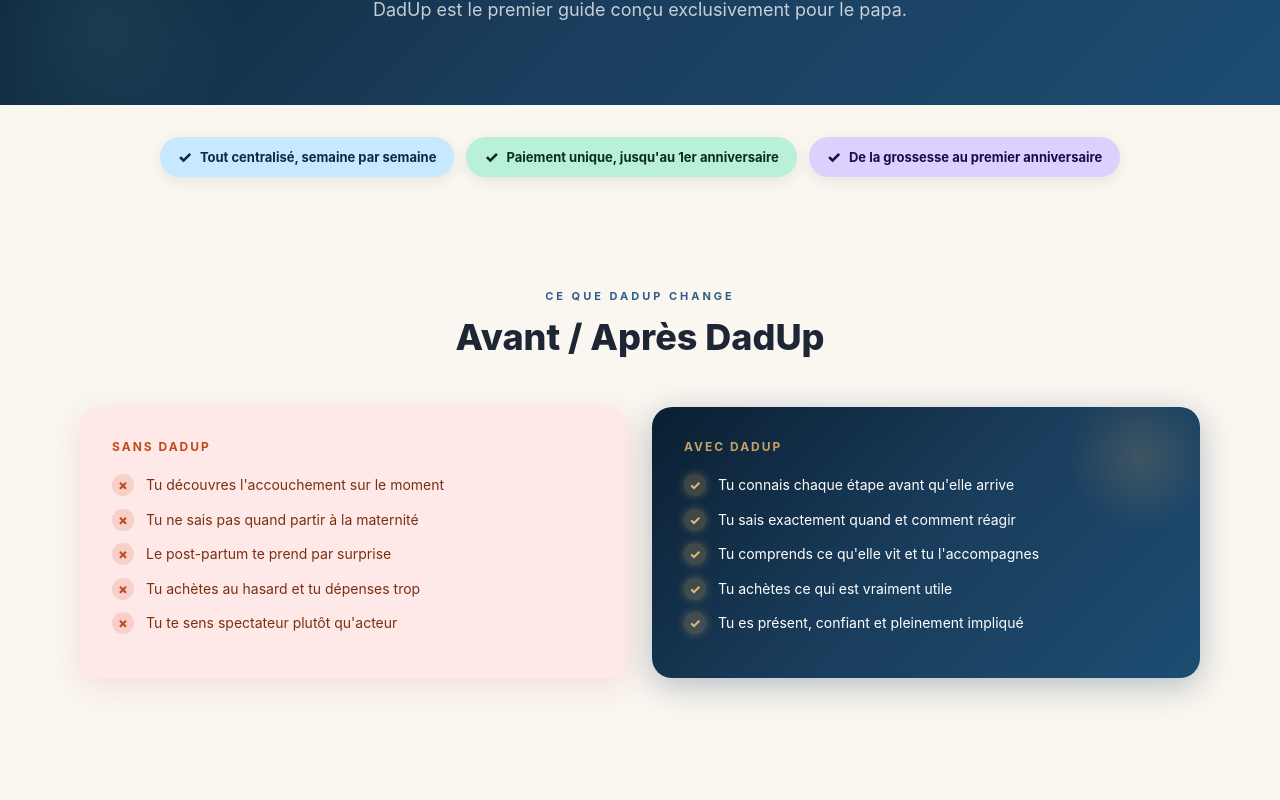
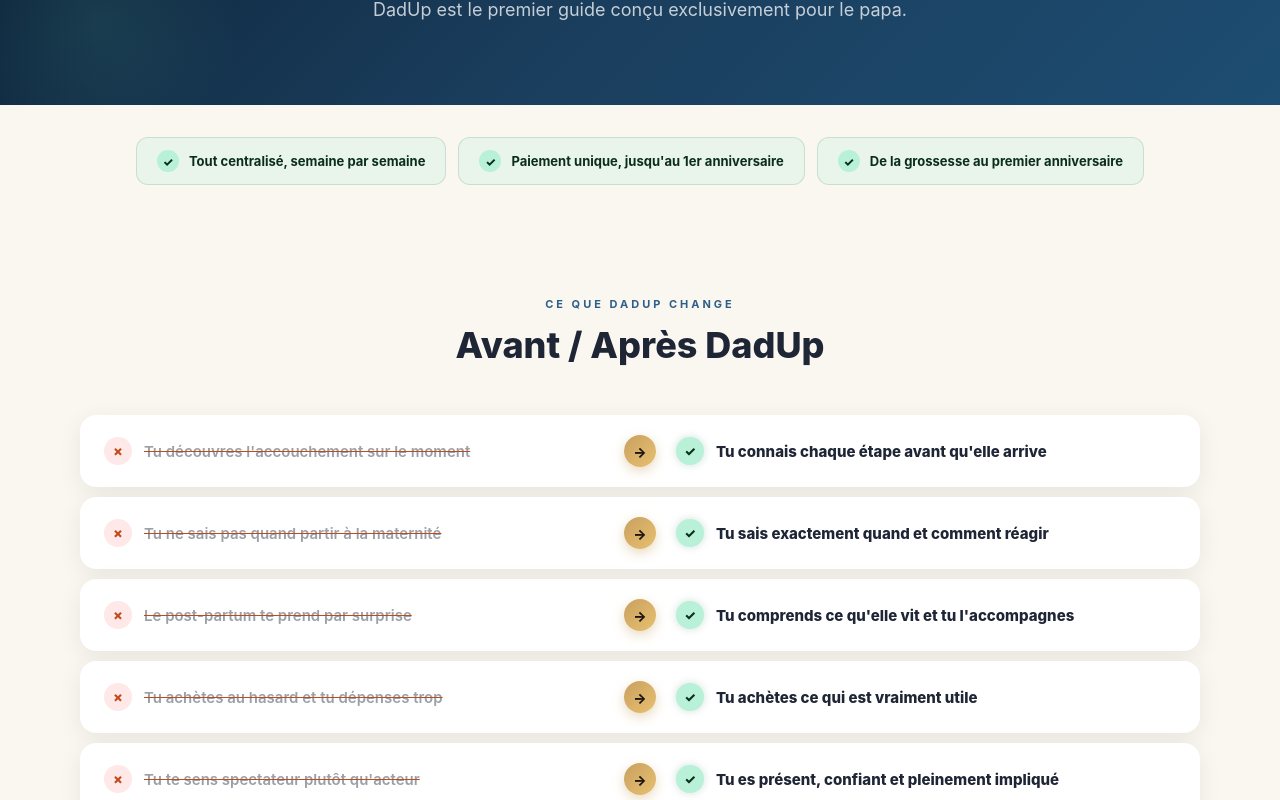
Before and after one commit to Julproject/dadup, a Next.js app: page /pourquoi in a window 1280 px wide. Shown: the part 320-1120 px from the top of the page. Built offline with nearby package versions, Linux system fonts and the light colour scheme.

Commit message:
Update page.tsx

```diff
--- a/app/pourquoi/page.tsx
+++ b/app/pourquoi/page.tsx
@@ -87,13 +87,15 @@ export default function PourquoiPage() {
       <section style={{background:C.cream, padding:'32px 40px'}}>
         <div style={{maxWidth:'1200px', margin:'0 auto', display:'flex', gap:'12px', justifyContent:'center', flexWrap:'wrap' as const}}>
           {[
-            {bg:'#C8E8FF', color:'#0A2847', label:'Tout centralisé, semaine par semaine'},
-            {bg:'#B8F0D8', color:'#0A2E1A', label:"Paiement unique, jusqu'au 1er anniversaire"},
-            {bg:'#DDD0FF', color:'#1A0A4A', label:'De la grossesse au premier anniversaire'},
-          ].map((b,i) => (
-            <div key={i} style={{display:'flex', alignItems:'center', gap:'8px', background:b.bg, borderRadius:'24px', padding:'10px 18px', boxShadow:'0 4px 16px rgba(0,0,0,0.08)'}}>
-              <span style={{color:b.color, fontSize:'16px', fontWeight:800}}>✓</span>
-              <span style={{color:b.color, fontSize:'13px', fontWeight:700}}>{b.label}</span>
+            'Tout centralisé, semaine par semaine',
+            "Paiement unique, jusqu'au 1er anniversaire",
+            'De la grossesse au premier anniversaire',
+          ].map((label,i) => (
+            <div key={i} style={{display:'flex', alignItems:'center', gap:'10px', background:'rgba(184,240,216,0.25)', border:'1px solid rgba(13,107,64,0.15)', borderRadius:'12px', padding:'12px 20px'}}>
+              <div style={{width:'22px', height:'22px', borderRadius:'50%', background:'#B8F0D8', display:'flex', alignItems:'center', justifyContent:'center', flexShrink:0}}>
+                <span style={{color:'#0A2E1A', fontSize:'12px', fontWeight:800}}>✓</span>
+              </div>
+              <span style={{color:'#0A2E1A', fontSize:'13px', fontWeight:700}}>{label}</span>
             </div>
           ))}
         </div>
@@ -105,44 +107,32 @@ export default function PourquoiPage() {
           <p style={{color:C.blue, fontSize:'11px', fontWeight:700, letterSpacing:'3px', textTransform:'uppercase' as const, margin:'0 0 12px'}}>Ce que DadUp change</p>
           <h2 style={{fontSize:'36px', fontWeight:800, color:C.dark, margin:0}}>Avant / Après DadUp</h2>
         </div>
-        <div className="aa">
-          {/* Sans DadUp */}
-          <div className="card-hover" style={{background:'#FFE8E8', borderRadius:'20px', padding:'32px', boxShadow:'0 8px 32px rgba(180,60,60,0.12)'}}>
-            <p style={{color:'#C04A1A', fontSize:'12px', fontWeight:700, letterSpacing:'2px', textTransform:'uppercase' as const, margin:'0 0 20px'}}>Sans DadUp</p>
-            {[
-              "Tu découvres l'accouchement sur le moment",
-              "Tu ne sais pas quand partir à la maternité",
-              "Le post-partum te prend par surprise",
-              "Tu achètes au hasard et tu dépenses trop",
-              "Tu te sens spectateur plutôt qu'acteur",
-            ].map((t,i) => (
-              <div key={i} style={{display:'flex', gap:'12px', alignItems:'flex-start', marginBottom:'12px'}}>
-                <div style={{width:'22px', height:'22px', borderRadius:'50%', background:'rgba(192,74,26,0.15)', display:'flex', alignItems:'center', justifyContent:'center', flexShrink:0}}>
+        <div style={{display:'flex', flexDirection:'column' as const, gap:'10px'}}>
+          {[
+            {sans:"Tu découvres l'accouchement sur le moment", avec:"Tu connais chaque étape avant qu'elle arrive"},
+            {sans:"Tu ne sais pas quand partir à la maternité", avec:"Tu sais exactement quand et comment réagir"},
+            {sans:"Le post-partum te prend par surprise", avec:"Tu comprends ce qu'elle vit et tu l'accompagnes"},
+            {sans:"Tu achètes au hasard et tu dépenses trop", avec:"Tu achètes ce qui est vraiment utile"},
+            {sans:"Tu te sens spectateur plutôt qu'acteur", avec:"Tu es présent, confiant et pleinement impliqué"},
+          ].map((item,i) => (
+            <div key={i} style={{background:'#fff', borderRadius:'16px', padding:'20px 24px', display:'grid', gridTemplateColumns:'1fr 40px 1fr', gap:'16px', alignItems:'center', boxShadow:'0 6px 24px rgba(0,0,0,0.07)'}}>
+              <div style={{display:'flex', alignItems:'center', gap:'12px'}}>
+                <div style={{width:'28px', height:'28px', borderRadius:'50%', background:'#FFE8E8', display:'flex', alignItems:'center', justifyContent:'center', flexShrink:0}}>
                   <span style={{color:'#C04A1A', fontSize:'13px', fontWeight:800}}>✗</span>
                 </div>
-                <p style={{color:'#7A3010', fontSize:'14px', margin:0, lineHeight:1.6}}>{t}</p>
+                <p style={{color:'#9aa0a8', fontSize:'15px', fontWeight:600, margin:0, textDecoration:'line-through', textDecorationColor:'#C04A1A'}}>{item.sans}</p>
               </div>
-            ))}
-          </div>
-          {/* Avec DadUp */}
-          <div className="card-hover" style={{background:'linear-gradient(135deg,#0a1f32 0%,#1A3D5C 50%,#1d4d72 100%)', borderRadius:'20px', padding:'32px', boxShadow:'0 8px 32px rgba(26,61,92,0.3)', position:'relative', overflow:'hidden'}}>
-            <div style={{position:'absolute', top:'-30px', right:'-20px', width:'160px', height:'160px', borderRadius:'50%', background:'radial-gradient(circle,rgba(200,160,96,0.2) 0%,transparent 65%)', pointerEvents:'none'}}></div>
-            <p style={{color:C.gold, fontSize:'12px', fontWeight:700, letterSpacing:'2px', textTransform:'uppercase' as const, margin:'0 0 20px', position:'relative', zIndex:1}}>Avec DadUp</p>
-            {[
-              "Tu connais chaque étape avant qu'elle arrive",
-              "Tu sais exactement quand et comment réagir",
-              "Tu comprends ce qu'elle vit et tu l'accompagnes",
-              "Tu achètes ce qui est vraiment utile",
-              "Tu es présent, confiant et pleinement impliqué",
-            ].map((t,i) => (
-              <div key={i} style={{display:'flex', gap:'12px', alignItems:'flex-start', marginBottom:'12px', position:'relative', zIndex:1}}>
-                <div style={{width:'22px', height:'22px', borderRadius:'50%', background:'rgba(200,160,96,0.25)', display:'flex', alignItems:'center', justifyContent:'center', flexShrink:0, boxShadow:'0 0 8px rgba(200,160,96,0.4)'}}>
-                  <span style={{color:'#e0b870', fontSize:'13px', fontWeight:800}}>✓</span>
+              <div style={{display:'flex', alignItems:'center', justifyContent:'center'}}>
+                <div style={{width:'32px', height:'32px', borderRadius:'50%', background:'linear-gradient(135deg,#c8a060,#e8c070)', display:'flex', alignItems:'center', justifyContent:'center', boxShadow:'0 4px 12px rgba(200,160,96,0.4)', fontSize:'14px', color:'#1c1510', fontWeight:800}}>→</div>
+              </div>
+              <div style={{display:'flex', alignItems:'center', gap:'12px'}}>
+                <div style={{width:'28px', height:'28px', borderRadius:'50%', background:'#B8F0D8', display:'flex', alignItems:'center', justifyContent:'center', flexShrink:0, boxShadow:'0 0 8px rgba(13,107,64,0.2)'}}>
+                  <span style={{color:'#0A2E1A', fontSize:'13px', fontWeight:800}}>✓</span>
                 </div>
-                <p style={{color:C.white, fontSize:'14px', margin:0, lineHeight:1.6}}>{t}</p>
+                <p style={{color:'#1e2535', fontSize:'15px', fontWeight:800, margin:0}}>{item.avec}</p>
               </div>
-            ))}
-          </div>
+            </div>
+          ))}
         </div>
       </section>
 
@@ -156,16 +146,16 @@ export default function PourquoiPage() {
           </div>
           <div className="sources-grid">
             {[
-              {sigle:'HAS', nom:'Haute Autorité de Santé', bg:'#C8E8FF', color:'#003189'},
-              {sigle:'OMS', nom:'Organisation Mondiale de la Santé', bg:'#B8F0D8', color:'#007BAD'},
-              {sigle:'ESPGHAN', nom:'Société Européenne de Gastroentérologie Pédiatrique', bg:'#DDD0FF', color:'#00693E'},
-              {sigle:'Inserm', nom:'Institut national de la santé et de la recherche médicale', bg:'#FFE8E8', color:'#A0002E'},
+              {sigle:'HAS', nom:'Haute Autorité de Santé', color:'#003189'},
+              {sigle:'OMS', nom:'Organisation Mondiale de la Santé', color:'#007BAD'},
+              {sigle:'ESPGHAN', nom:'Société Européenne de Gastroentérologie Pédiatrique', color:'#5B2D8E'},
+              {sigle:'Inserm', nom:'Institut national de la santé et de la recherche médicale', color:'#A0002E'},
             ].map((s,i) => (
-              <div key={i} className="card-hover" style={{background:s.bg, borderRadius:'16px', padding:'24px', textAlign:'center' as const, boxShadow:'0 6px 24px rgba(0,0,0,0.08)'}}>
+              <div key={i} className="card-hover" style={{background:'rgba(221,208,255,0.25)', border:'1px solid rgba(107,79,187,0.2)', borderRadius:'16px', padding:'24px', textAlign:'center' as const, boxShadow:'0 6px 24px rgba(107,79,187,0.1)'}}>
                 <div style={{background:s.color, color:'#fff', borderRadius:'10px', padding:'8px 14px', fontSize:'16px', fontWeight:800, display:'inline-block', marginBottom:'12px', boxShadow:`0 4px 12px ${s.color}40`}}>
                   {s.sigle}
                 </div>
-                <p style={{color:s.color, fontSize:'12px', lineHeight:1.5, fontWeight:600}}>{s.nom}</p>
+                <p style={{color:'#3D2E7A', fontSize:'12px', lineHeight:1.5, fontWeight:600}}>{s.nom}</p>
               </div>
             ))}
           </div>
```
